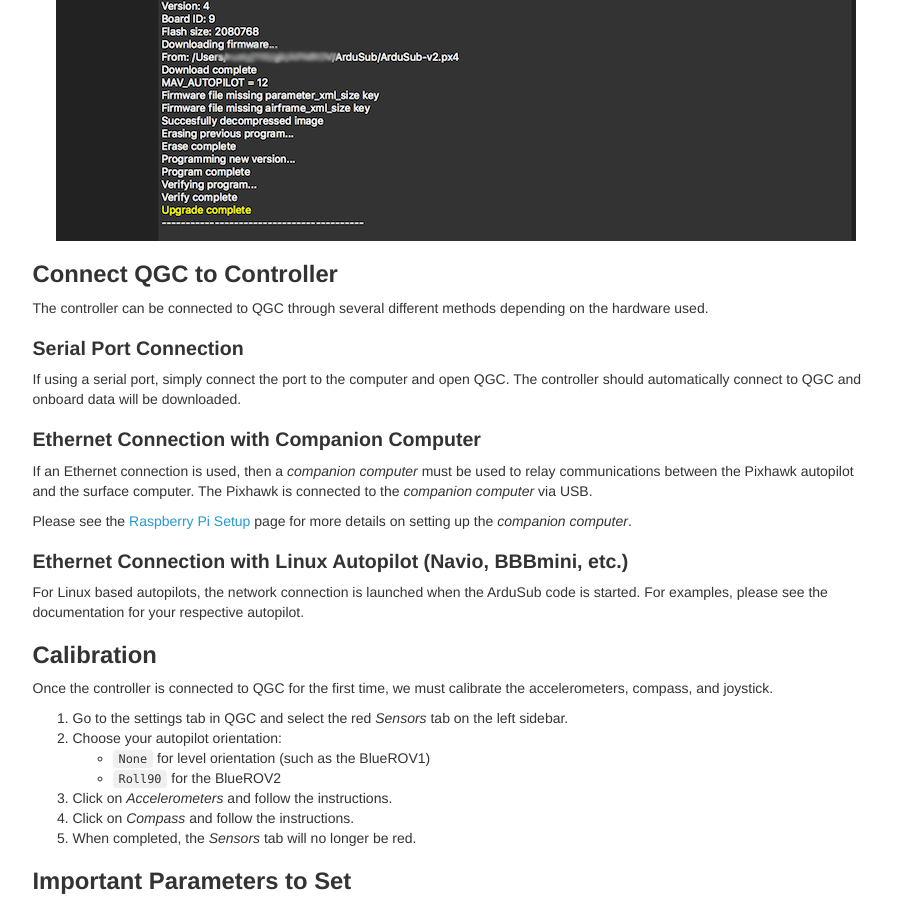
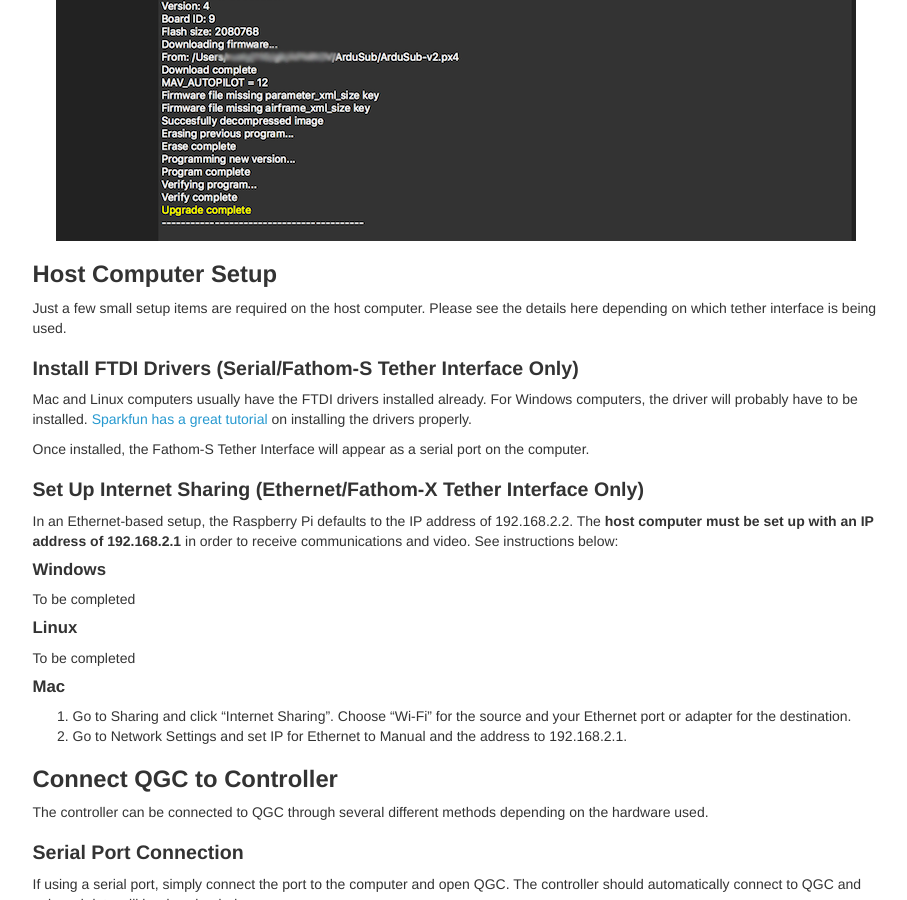
Before and after one commit to bluerobotics/retired-ardusub-docs, a Jekyll site: the page built from pages/initial-setup.md, in a window 1280 px wide and 900 px high, scrolled down 2597 px. Shown: the whole window, without its empty margins (330-1237 px from the left). Built offline with Jekyll 4.4.1, drawn with Linux system fonts in a browser that asks for light colours; nearby versions of some CDN libraries; some web fonts are replaced; comment, search, counter and statistics services are not loaded.

Commit message:
Add better host computer setup instructions.

```diff
--- a/pages/initial-setup.md
+++ b/pages/initial-setup.md
@@ -7,6 +7,7 @@ nav:
 - Install QGroundControl: install-qgroundcontrol
 - Setup Raspberry Pi: setup-raspberry-pi
 - Loading Firmware: loading-firmware-on-pixhawk
+- Host Computer Setup: host-computer-setup
 - Connect QGC to Controller: connect-qgc-to-controller
 - Calibration: calibration
 - Important Parameters: important-parameters-to-set
@@ -97,6 +98,33 @@ Press "OK" at the top right and you will be prompted to select the firmware file
 The firmware will upload the Pixhawk and you'll see the following printout and success message.
 
 <img src="/images/qgc/firmware-3.png" class="img-responsive img-center" />
+
+## Host Computer Setup
+
+Just a few small setup items are required on the host computer. Please see the details here depending on which tether interface is being used.
+
+### Install FTDI Drivers (Serial/Fathom-S Tether Interface Only)
+
+Mac and Linux computers usually have the FTDI drivers installed already. For Windows computers, the driver will probably have to be installed. [Sparkfun has a great tutorial](https://learn.sparkfun.com/tutorials/how-to-install-ftdi-drivers/all) on installing the drivers properly.
+
+Once installed, the Fathom-S Tether Interface will appear as a serial port on the computer.
+
+### Set Up Internet Sharing (Ethernet/Fathom-X Tether Interface Only)
+
+In an Ethernet-based setup, the Raspberry Pi defaults to the IP address of 192.168.2.2. The **host computer must be set up with an IP address of 192.168.2.1** in order to receive communications and video. See instructions below:
+
+#### Windows
+
+To be completed
+
+#### Linux
+
+To be completed
+
+#### Mac
+
+1. Go to Sharing and click "Internet Sharing". Choose "Wi-Fi" for the source and your Ethernet port or adapter for the destination.
+2. Go to Network Settings and set IP for Ethernet to Manual and the address to 192.168.2.1.
 
 ## Connect QGC to Controller
 
```
Also changed, not shown: pages/raspberry-pi-setup.md (+1 -12 lines).
